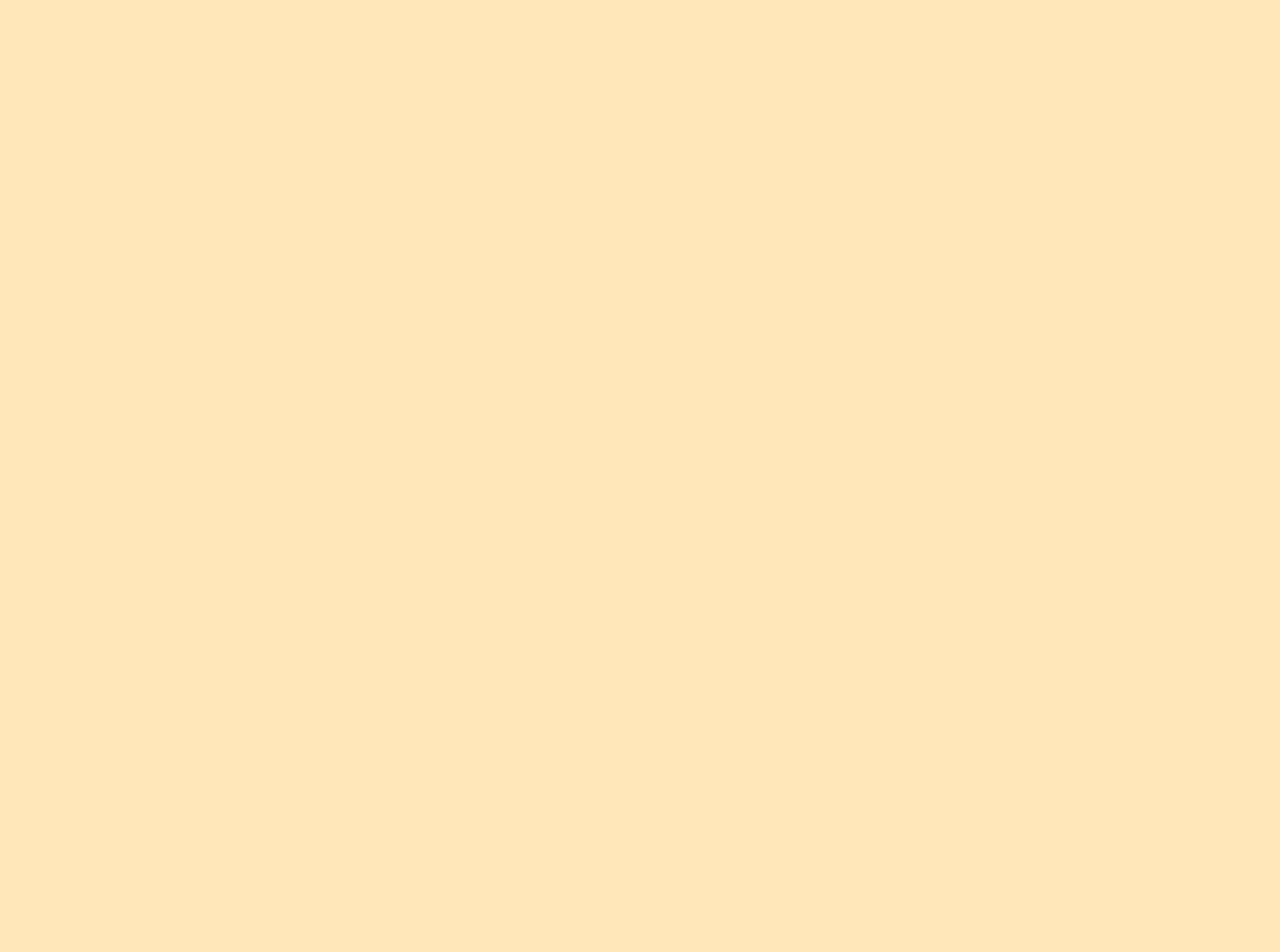
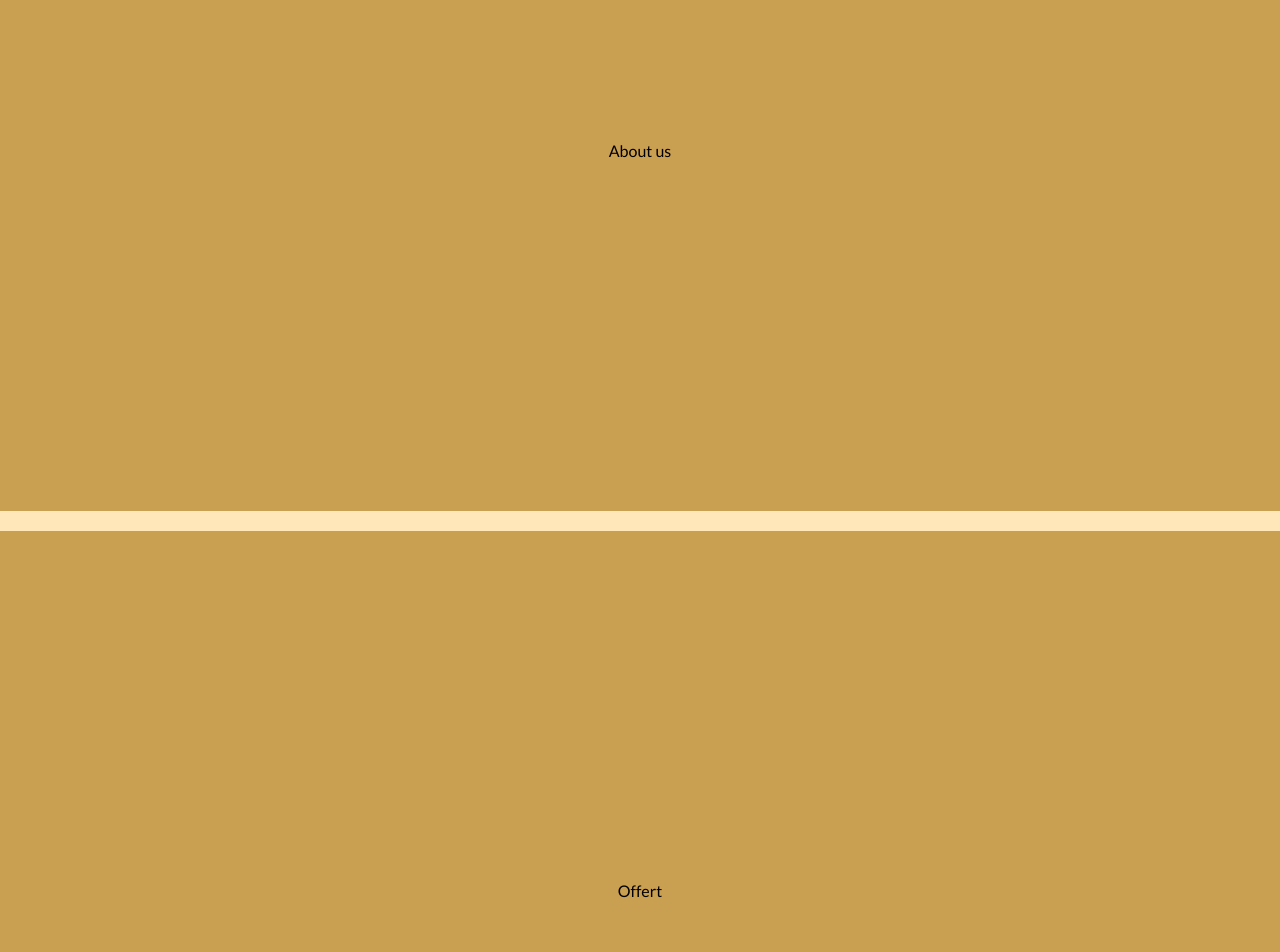
Before and after one commit to stanleyoos/willa-hanusia, a Next.js app: page / in a window 1280 px wide. Shown: the part 3620-4572 px from the top of the page. Before the commit the page ends 3401 px from the top, so only its background shows below. Built offline with nearby package versions, Linux system fonts and the light colour scheme.

Commit message:
Layout changes

```diff
--- a/next.config.js
+++ b/next.config.js
@@ -1,13 +1,4 @@
 /** @type {import('next').NextConfig} */
-const nextConfig = {
-  images: {
-    remotePatterns: [
-      {
-        protocol: "https",
-        hostname: "cdn.sanity.io",
-      },
-    ],
-  },
-};
+const nextConfig = {};
 
 module.exports = nextConfig;
--- a/package.json
+++ b/package.json
@@ -9,11 +9,9 @@
     "lint": "next lint"
   },
   "dependencies": {
-    "@sanity/image-url": "^1.0.2",
     "@vercel/speed-insights": "^1.0.2",
     "framer-motion": "^10.16.16",
     "next": "14.0.4",
-    "next-sanity": "^7.0.5",
     "react": "^18",
     "react-dom": "^18",
     "react-icons": "^4.12.0"
--- a/src/app/globals.scss
+++ b/src/app/globals.scss
@@ -8,6 +8,7 @@
 *,
 *::before,
 *::after {
+  scroll-behavior: smooth;
   box-sizing: border-box;
 }
 
--- a/src/app/oferta/grupowa/page.jsx
+++ b/src/app/oferta/grupowa/page.jsx
@@ -1,13 +1,9 @@
-import { client } from "@/sanity/client";
-
 const OfertaGrupowaPage = async () => {
-  const ceny = await client.fetch(`*[_type == "cena"]`);
-
   return (
     <>
       <h1 className="text-center text-3xl mt-20">Oferta Grupowa</h1>
       <h1 className="text-center text-3xl mt-20">
-        Cena za osobę dorosłą : {ceny[0].wartosc}
+        Cena za osobę dorosłą : 180 zł
       </h1>
     </>
   );
--- a/src/components/Homepage/Homepage.jsx
+++ b/src/components/Homepage/Homepage.jsx
@@ -3,6 +3,7 @@ import HomepageHeader from "./HomepageHeader/HomepageHeader";
 import Image from "next/image";
 import Button from "../common/Button/Button";
 import HOCSection from "../Animation/HOCSection";
+import SectionComponent from "../common/Section/SectionComponent";
 
 const Homepage = () => {
   return (
@@ -66,6 +67,18 @@ const Homepage = () => {
           </div>
         </HOCSection>
       </div>
+      <SectionComponent idName="about" side="left">
+        <h1>About us</h1>
+      </SectionComponent>
+      <SectionComponent idName="offert">
+        <h1>Offert</h1>
+      </SectionComponent>
+      <SectionComponent idName="gallery" side="left">
+        <h1>Gallery</h1>
+      </SectionComponent>
+      <SectionComponent idName="contact">
+        <h1>Contact</h1>
+      </SectionComponent>
     </>
   );
 };
--- a/src/components/Homepage/HomepageHeader/HomepageHeader.jsx
+++ b/src/components/Homepage/HomepageHeader/HomepageHeader.jsx
@@ -2,14 +2,8 @@ import Image from "next/image";
 import Link from "next/link";
 import styles from "./homepageHeader.module.scss";
 import HOComponent from "@/components/Animation/HOComponent";
-// import { client, urlFor } from "@/sanity/client";
 
 const HomepageHeader = async () => {
-  // const headerPicture = await client.fetch(
-  //   `*[_type == "Pictures" && opis == 'Strona Główna']`
-  // );
-
-  // const url = urlFor(headerPicture[0].picture.asset._ref).url();
   return (
     <HOComponent className="my-8 mx-2">
       <Link href="/oferta">
--- a/src/components/Navigation/Hamburger/Hamburger.jsx
+++ b/src/components/Navigation/Hamburger/Hamburger.jsx
@@ -16,22 +16,22 @@ const Hamburger = () => {
       <div className={`${styles.sidebar} ${showMenu ? "" : `${styles.hide}`}`}>
         <ul>
           <li>
-            <Link onClick={() => setShowMenu(false)} href="/onas">
+            <Link onClick={() => setShowMenu(false)} href="#about">
               O nas
             </Link>
           </li>
           <li>
-            <Link onClick={() => setShowMenu(false)} href="/galeria">
+            <Link onClick={() => setShowMenu(false)} href="#gallery">
               Galeria
             </Link>
           </li>
           <li>
-            <Link onClick={() => setShowMenu(false)} href="/oferta">
+            <Link onClick={() => setShowMenu(false)} href="#offert">
               Oferta
             </Link>
           </li>
           <li>
-            <Link onClick={() => setShowMenu(false)} href="/kontakt">
+            <Link onClick={() => setShowMenu(false)} href="#contact">
               Kontakt
             </Link>
           </li>
--- a/src/components/Navigation/Navigation.jsx
+++ b/src/components/Navigation/Navigation.jsx
@@ -19,16 +19,16 @@ const Navigation = () => {
       </Link>
       <ul className={styles.navigationList}>
         <li>
-          <Link href="/onas">O nas</Link>
+          <Link href="#about">O nas</Link>
         </li>
         <li>
-          <Link href="/galeria">Galeria</Link>
+          <Link href="#gallery">Galeria</Link>
         </li>
         <li>
-          <Link href="/oferta">Oferta</Link>
+          <Link href="#offert">Oferta</Link>
         </li>
         <li>
-          <Link href="/kontakt">Kontakt</Link>
+          <Link href="#contact">Kontakt</Link>
         </li>
       </ul>
       <div className={styles.navigationHamburger}>
--- /dev/null
+++ b/src/components/common/Section/SectionComponent.jsx
@@ -0,0 +1,26 @@
+"use client";
+import { useRef } from "react";
+import { useInView } from "framer-motion";
+
+import styles from "./section.module.scss";
+
+const SectionComponent = ({ children, idName, side }) => {
+  const ref = useRef(null);
+  const isInView = useInView(ref);
+  let direction = side == "left" ? "translateX(-900px)" : "translateX(900px)";
+  return (
+    <section id={idName} className={styles.sectionDiv} ref={ref}>
+      <span
+        style={{
+          transform: isInView ? "none" : direction,
+          opacity: isInView ? 1 : 0,
+          transition: "all 0.9s cubic-bezier(0.17, 0.55, 0.55, 1) 0.5s",
+        }}
+      >
+        {children}
+      </span>
+    </section>
+  );
+};
+
+export default SectionComponent;
--- /dev/null
+++ b/src/components/common/Section/section.module.scss
@@ -0,0 +1,9 @@
+.sectionDiv {
+  background: rgb(201, 159, 82);
+  height: 90vh;
+  width: 100vw;
+  display: flex;
+  justify-content: center;
+  align-items: center;
+  margin: 10px 0;
+}
```
Also changed, not shown: src/sanity/client.js (deleted, +0 -21 lines), 1 other file (tests, documents, lock files or other folders).
